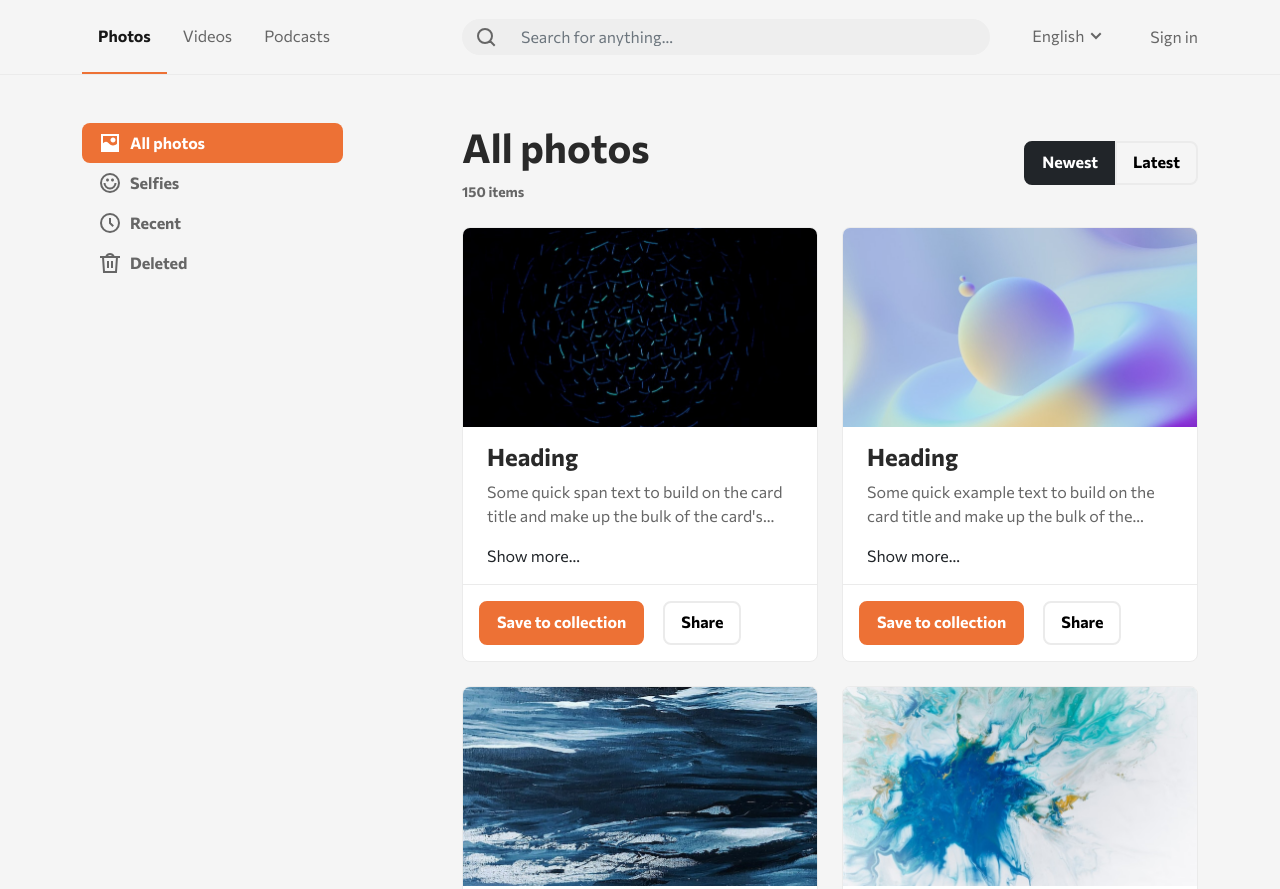
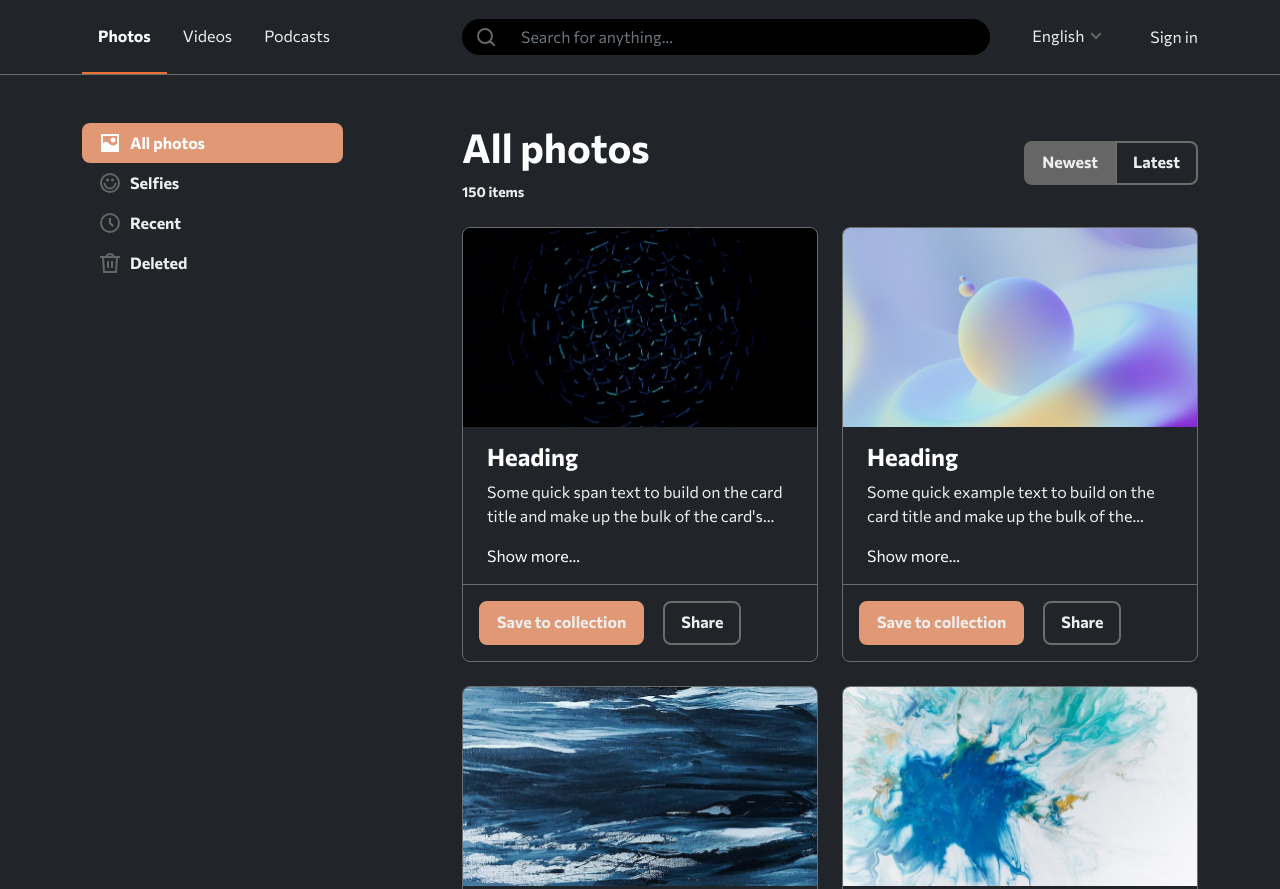
Before and after one commit to RusinovAnton/all-photos, a website built with Vite: page src/index.html in a window 1280 px wide. Shown: the top 889 px of the page. Built offline with nearby package versions, Linux system fonts and the light colour scheme.

Commit message:
add dark theme styles

```diff
--- a/src/index.html
+++ b/src/index.html
@@ -1,5 +1,5 @@
 <!DOCTYPE html>
-<html lang="en">
+<html lang="en" data-bs-theme="dark">
   <head>
     <meta charset="utf-8" />
     <meta name="viewport" content="width=device-width, initial-scale=1" />
--- /dev/null
+++ b/src/scss/_dark-theme.scss
@@ -0,0 +1,65 @@
+[data-bs-theme="dark"] {
+  --bs-body-bg: #{$dark};
+  --bs-body-color: #{$gray-100};
+  --bs-border-color: #{$dj-border-color-dark};
+
+  .navbar {
+    --bs-navbar-active-color: #fff;
+  }
+
+  .bg-light {
+    background-color: #000 !important;
+  }
+
+  .bg-primary {
+    background-color: #{$primary-dark} !important;
+  }
+
+  .btn {
+    color: var(--bs-body-color);
+  }
+
+  .btn-primary {
+    --bs-btn-bg: #{$primary-dark};
+    --bs-btn-border-color: var(--bs-btn-bg);
+  }
+
+  .btn-secondary,
+  .btn-outline-secondary {
+    --bs-btn-border-color: var(--bs-border-color);
+    color: var(--bs-body-color);
+  }
+
+  .btn-dark {
+    --bs-btn-bg: #{$dj-secondary};
+    --bs-btn-border-color: var(--bs-btn-bg);
+  }
+
+  .text-dark {
+    color: #fff !important;
+  }
+
+  .card {
+    --bs-card-bg: var(--bs-body-bg);
+  }
+
+  .dropdown-menu {
+    --bs-dropdown-link-color: var(--bs-body-color);
+    background-color: var(--bs-body-bg);
+  }
+
+  h1,
+  .h1,
+  h2,
+  .h2,
+  h3,
+  .h3,
+  h4,
+  .h4,
+  h5,
+  .h5,
+  h6,
+  .h6 {
+    color: #fff;
+  }
+}
--- a/src/scss/styles.scss
+++ b/src/scss/styles.scss
@@ -30,6 +30,7 @@ $dj-secondary: #666;
 $dj-white: #fff;
 $dj-dark: #292929;
 $dj-border-color: #ebebeb;
+$dj-border-color-dark: darken($dj-border-color, 50%);
 $dj-orange: #ed7135;
 $dj-background: #f3f3f3;
 
@@ -49,6 +50,9 @@ $text-muted: lighten(
 ); // since our body color is near to the Bootstraps's text-muted color
 
 $primary: $dj-orange;
+
+$primary-dark: lighten(desaturate($primary, 20%), 10%);
+
 $headings-font-weight: 700;
 $btn-font-weight: 700;
 
@@ -122,7 +126,11 @@ $h6-font-size: $font-size-base;
   --bs-link-color: var(--bs-body-color);
   --bs-link-hover-color: #{$primary};
 
-  --bs-border-color: #ebebeb;
+  --bs-border-color: #{$dj-border-color};
+}
+
+body {
+  transition: background-color 0.3s linear;
 }
 
 a {
@@ -151,10 +159,17 @@ a {
   --bs-btn-active-color: #fff;
   --bs-btn-hover-color: #fff;
   --bs-btn-focus-color: #fff;
+  --bs-border-color: var(--bs-btn-bg);
 }
 
 .btn-secondary,
 .btn-outline-secondary {
   --bs-btn-border-color: var(--bs-border-color);
-  color: #000;
+  --bs-btn-hover-border-color: var(--bs-btn-border-color);
+  --bs-btn-hover-bg: var(--bs-btn-border-color);
+  --bs-btn-active-bg: var(--bs-btn-border-color);
+  --bs-btn-focus-bg: var(--bs-btn-border-color);
+  color: $dark;
 }
+
+@import "dark-theme";
```
